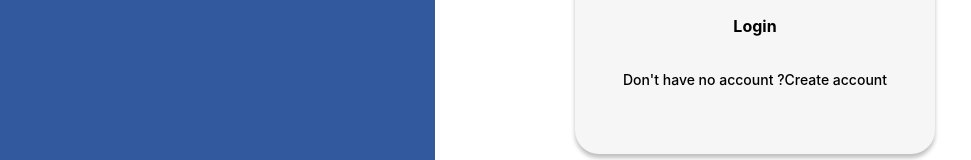
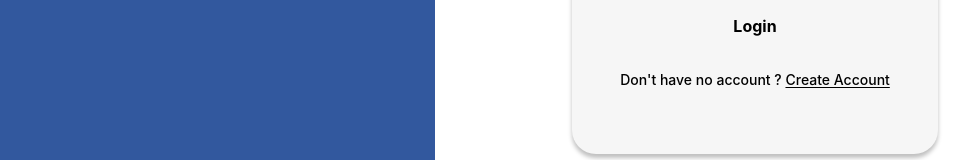
Before and after one commit to abhinavhh/job-portal, a React (Vite) app in the folder client/: page /login in a window 1280 px wide. Shown: the part 364-524 px from the top of the page, without its empty margins (205-1176 px from the left). Built offline with nearby package versions, Linux system fonts and the light colour scheme.

Commit message:
completed login page basics

```diff
--- a/client/src/components/Auth/LoginForm.tsx
+++ b/client/src/components/Auth/LoginForm.tsx
@@ -47,10 +47,14 @@ const LoginForm: React.FC = () => {
                     <motion.div
                         className='flex justify-center font-family-sans font-medium text-sm'
                     >
-                        <p>Don't have no account ?</p>
-                        <span>
-                            Create account
-                        </span>
+                        <p>Don't have no account ?{" "}
+                            <Link
+                                to="/register"
+                                className='underline underline-offset-2'
+                            >
+                                Create Account
+                            </Link>
+                        </p>
                     </motion.div>
                 </motion.div>
             </div>
```
